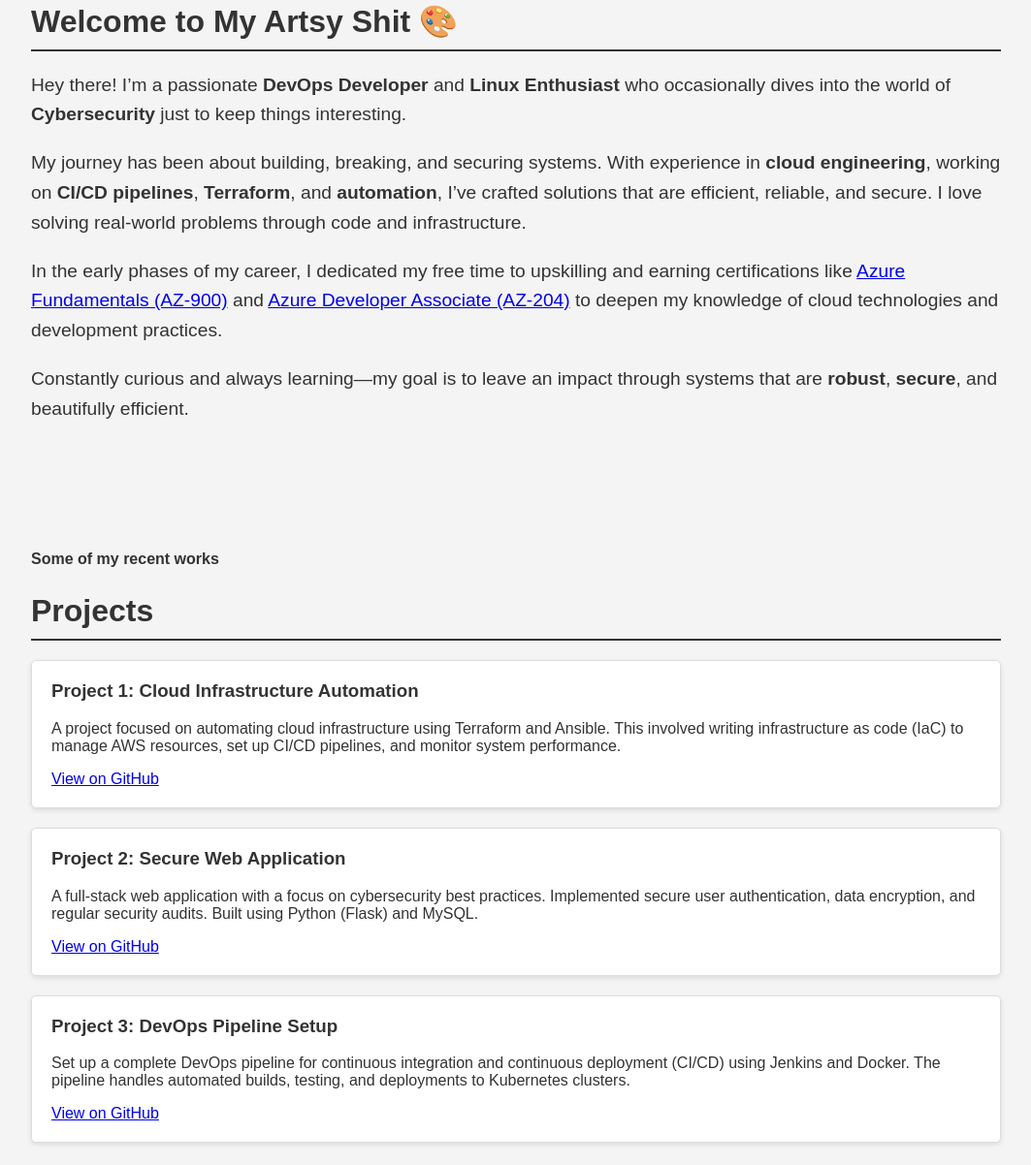
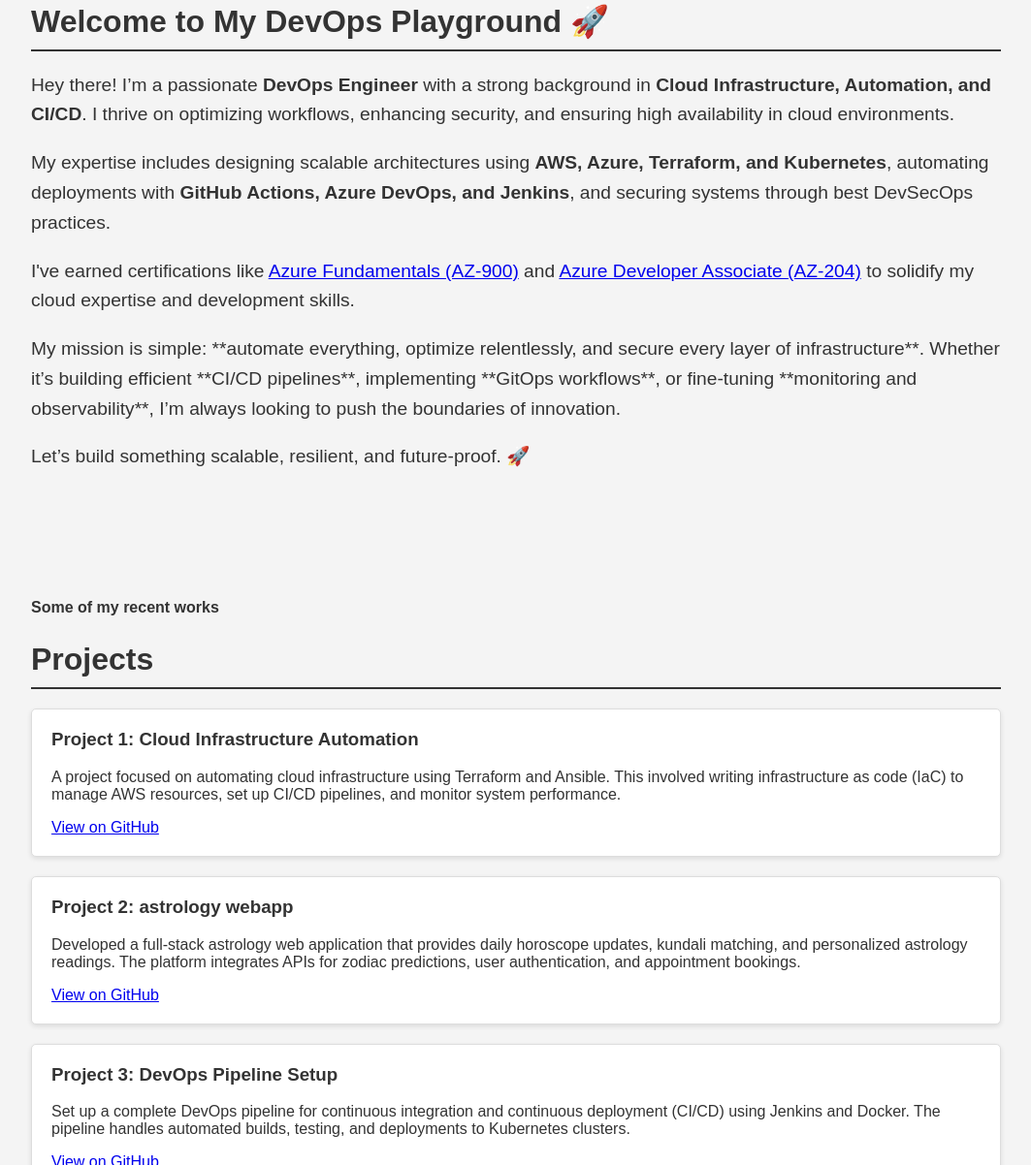
Before and after one commit to prabha-suvedi/github-portfolio, a plain HTML site: page index.html in a window 1280 px wide. Shown: the part 411-1613 px from the top of the page at 97% size, without its empty margins (108-1171 px from the left). Drawn offline with Linux system fonts and the light colour scheme.

Commit message:
index.html

```diff
--- a/index.html
+++ b/index.html
@@ -117,19 +117,24 @@
 
     <!-- About Section -->
     <section class="container profile-section" id="about">
-        <h2>Welcome to My Artsy Shit 🎨</h2>
+        <h2>Welcome to My DevOps Playground 🚀</h2>
         <p>
-            Hey there! I’m a passionate <strong>DevOps Developer</strong> and <strong>Linux Enthusiast</strong> who occasionally dives into the world of <strong>Cybersecurity</strong> just to keep things interesting.
+            Hey there! I’m a passionate <strong>DevOps Engineer</strong> with a strong background in <strong>Cloud Infrastructure, Automation, and CI/CD</strong>. I thrive on optimizing workflows, enhancing security, and ensuring high availability in cloud environments.
         </p>
         <p>
-            My journey has been about building, breaking, and securing systems. With experience in <strong>cloud engineering</strong>, working on <strong>CI/CD pipelines</strong>, <strong>Terraform</strong>, and <strong>automation</strong>, I’ve crafted solutions that are efficient, reliable, and secure. I love solving real-world problems through code and infrastructure.
-<p>
-            In the early phases of my career, I dedicated my free time to upskilling and earning certifications like <a href="https://www.credly.com/badges/72b04aab-7980-4024-9e08-b9418e1d3dba/linked_in_profile" target="_blank">Azure Fundamentals (AZ-900)</a> and <a href="https://www.credly.com/badges/8217a71e-d773-4eb1-ad0d-43f47c84770b/linked_in_profile target="_blank">Azure Developer Associate (AZ-204)</a> to deepen my knowledge of cloud technologies and development practices.
+            My expertise includes designing scalable architectures using <strong>AWS, Azure, Terraform, and Kubernetes</strong>, automating deployments with <strong>GitHub Actions, Azure DevOps, and Jenkins</strong>, and securing systems through best DevSecOps practices.
         </p>
         <p>
-            Constantly curious and always learning—my goal is to leave an impact through systems that are <strong>robust</strong>, <strong>secure</strong>, and beautifully efficient.
+            I've earned certifications like <a href="https://www.credly.com/badges/72b04aab-7980-4024-9e08-b9418e1d3dba/linked_in_profile" target="_blank">Azure Fundamentals (AZ-900)</a> and <a href="https://www.credly.com/badges/8217a71e-d773-4eb1-ad0d-43f47c84770b/linked_in_profile" target="_blank">Azure Developer Associate (AZ-204)</a> to solidify my cloud expertise and development skills.
+        </p>
+        <p>
+            My mission is simple: **automate everything, optimize relentlessly, and secure every layer of infrastructure**. Whether it’s building efficient **CI/CD pipelines**, implementing **GitOps workflows**, or fine-tuning **monitoring and observability**, I’m always looking to push the boundaries of innovation.
+        </p>
+        <p>
+            Let’s build something scalable, resilient, and future-proof. 🚀
         </p>
     </section>
+
 
 
 
@@ -145,16 +150,17 @@
                 A project focused on automating cloud infrastructure using Terraform and Ansible. This involved writing infrastructure as code
                 (IaC) to manage AWS resources, set up CI/CD pipelines, and monitor system performance.
             </p>
-            <a href="https://github.com/your-github/your-repo1">View on GitHub</a>
+            <a href="https://github.com/prabha-suvedi/automate-cloud-infra">View on GitHub</a>
         </div>
 
         <div class="project">
-            <h3>Project 2: Secure Web Application</h3>
+            <h3>Project 2: astrology webapp</h3>
             <p>
-                A full-stack web application with a focus on cybersecurity best practices. Implemented secure user authentication,
-                data encryption, and regular security audits. Built using Python (Flask) and MySQL.
+                Developed a full-stack astrology web application that provides daily horoscope updates, kundali matching, and
+                personalized astrology readings. The platform integrates APIs for zodiac predictions, user authentication,
+                and appointment bookings.
             </p>
-            <a href="https://github.com/your-github/your-repo2">View on GitHub</a>
+            <a href="https://github.com/prabha-suvedi/astrologywebapp">View on GitHub</a>
         </div>
 
         <div class="project">
```
